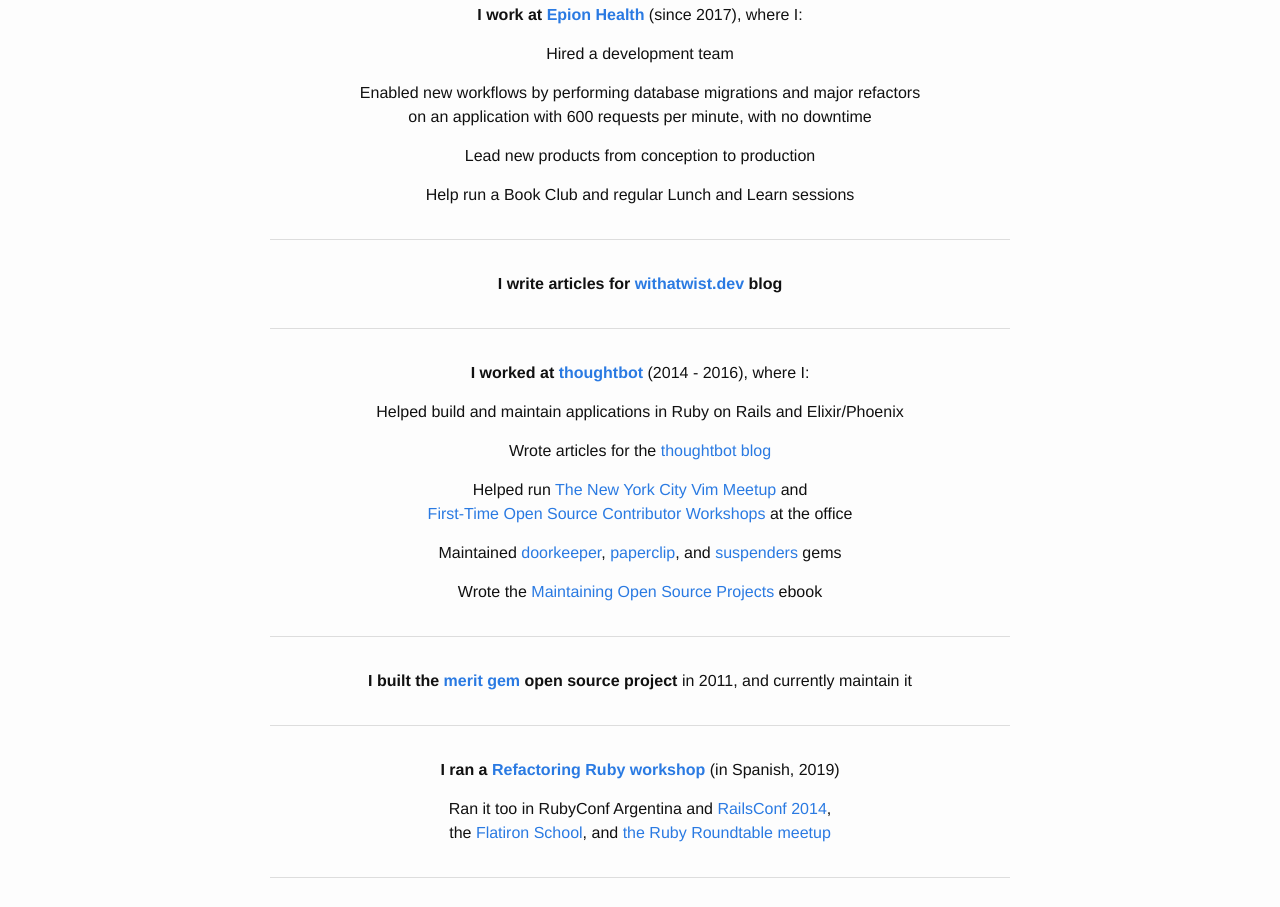
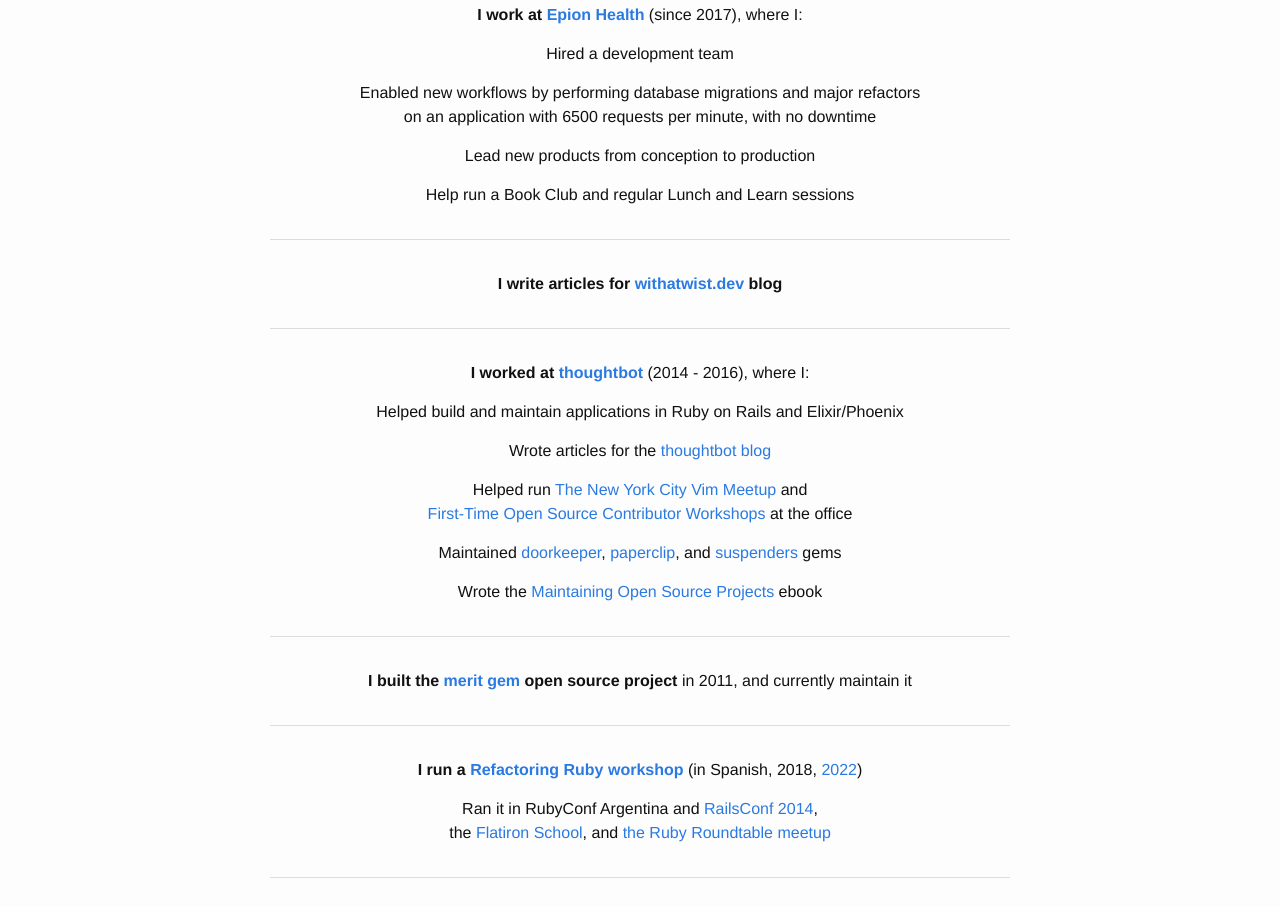
Before and after one commit to tute/tute.github.io, a Jekyll site: the page built from software-developer.md, in a window 1280 px wide. Shown: the part 153-1060 px from the top of the page. Built offline with Jekyll 4.4.1, drawn with Linux system fonts in a browser that asks for light colours.

Commit message:
Small update

```diff
--- a/software-developer.md
+++ b/software-developer.md
@@ -12,7 +12,7 @@
 </p>
 <p style="text-align: center">
   Enabled new workflows by performing database migrations and major refactors<br>
-  on an application with 600 requests per minute, with no downtime
+  on an application with 6500 requests per minute, with no downtime
 </p>
 <p style="text-align: center">
   Lead new products from conception to production
@@ -67,11 +67,12 @@
 
 
 <p style="text-align: center; padding-top: 2em; margin-top: 2em; border-top: 1px solid #ddd">
-  <strong>I ran a <a href="https://www.youtube.com/watch?v=gOiuiiNERXw">Refactoring Ruby workshop</a></strong> (in Spanish, 2019)
+  <strong>I run a <a href="https://www.youtube.com/watch?v=gOiuiiNERXw">Refactoring Ruby workshop</a></strong>
+  (in Spanish, 2018, <a href="https://www.youtube.com/watch?v=biPo9PzmWhs">2022</a>)
 </p>
 
 <p style="text-align: center">
-  Ran it too in RubyConf Argentina and <a href="https://www.youtube.com/watch?v=ozWzehOEeuI">RailsConf 2014</a>,<br>
+  Ran it in RubyConf Argentina and <a href="https://www.youtube.com/watch?v=ozWzehOEeuI">RailsConf 2014</a>,<br>
   the <a href="https://www.flatironschool.com/campuses/nyc">Flatiron School</a>,
   and <a href="https://www.youtube.com/watch?v=VZha9Rh9dIc">the Ruby Roundtable meetup</a>
 </p>
```
